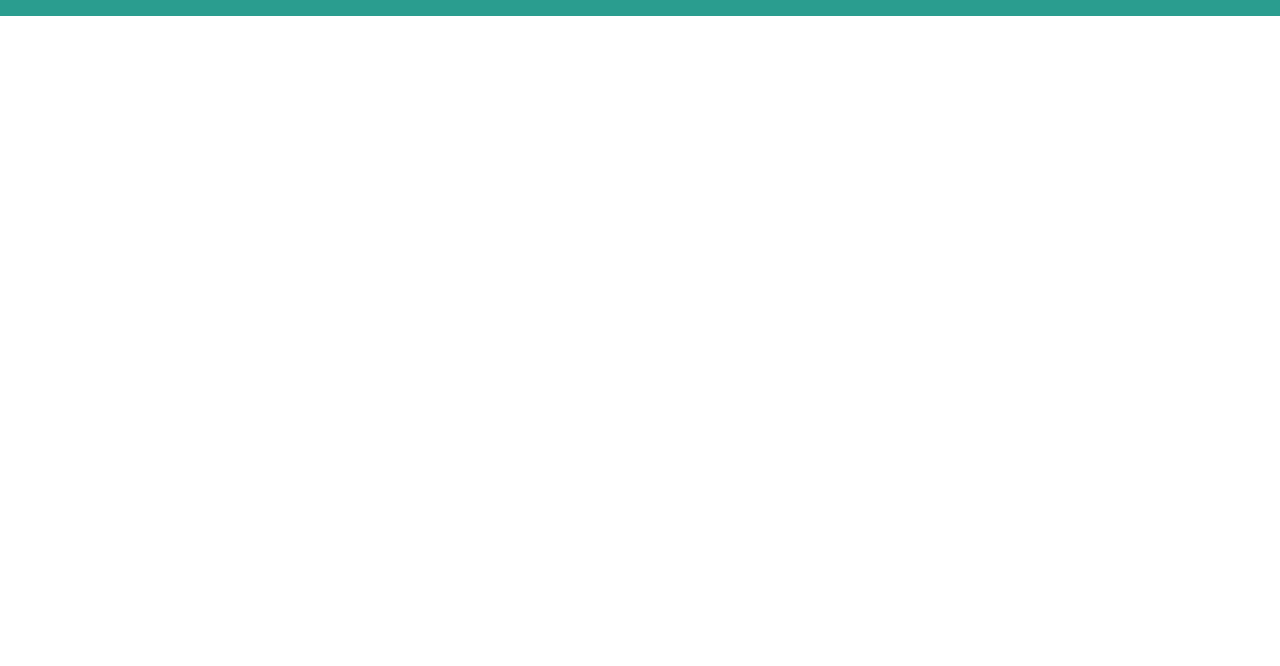
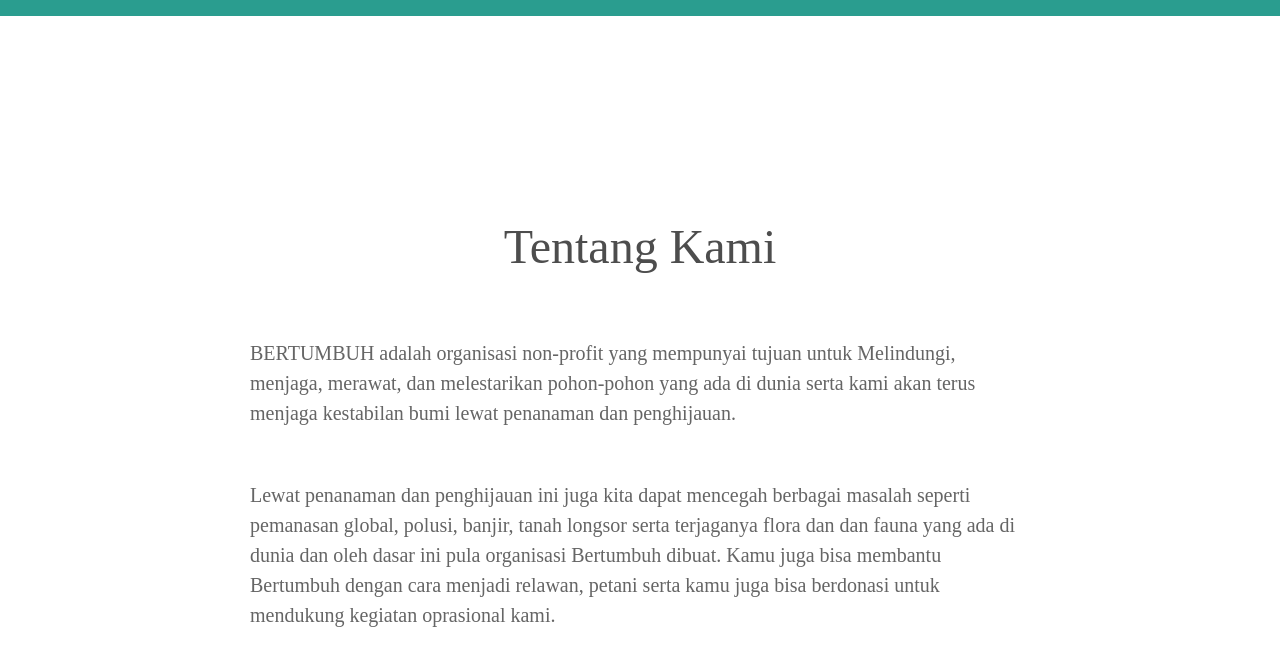
Before and after one commit to saba-korshia/davaleba-5, a plain HTML site: page index.html in a window 1280 px wide. Shown: the part 106-772 px from the top of the page. Drawn offline with Linux system fonts and the light colour scheme.

Commit message:
add article

```diff
--- a/css/style.css
+++ b/css/style.css
@@ -41,3 +41,27 @@
     display: inline-block;
     vertical-align: middle;
      }
+ .text1{
+    width: 780px;
+    margin-top: 200px;
+    margin-bottom: 60px;
+    margin: 200px auto;
+ }
+.title1{
+    color: #4D4D4D;
+    text-align: center;
+    font-size: 48px;
+    font-style: normal;
+    font-weight: 500;
+    line-height: 130%;
+    margin-bottom: 60px;
+}
+.text2{
+    color: #656565;
+    font-size: 20px;
+    font-style: normal;
+    font-weight: 400;
+    line-height: 150%;
+    margin-bottom: 52px;
+
+}
--- a/index.html
+++ b/index.html
@@ -20,5 +20,12 @@
      </nav>
      <button class="button1">Bergabung</button>
     </header>
+    <article class="text1">
+        <h1 class="title1">Tentang Kami</h1>
+        <p class="text2">BERTUMBUH adalah organisasi non-profit yang mempunyai tujuan untuk Melindungi, menjaga, merawat, dan melestarikan pohon-pohon yang ada di dunia serta kami akan
+             terus menjaga kestabilan bumi lewat penanaman dan penghijauan.</p>
+             <p class="text2">Lewat penanaman dan penghijauan ini juga kita dapat mencegah berbagai masalah seperti pemanasan global, polusi, banjir, tanah longsor serta terjaganya flora dan dan fauna yang ada di dunia dan oleh dasar ini pula organisasi Bertumbuh dibuat. Kamu juga bisa membantu Bertumbuh dengan cara menjadi relawan, petani serta kamu juga bisa berdonasi untuk mendukung kegiatan oprasional
+                 kami.</p>
+    </article>
 </body>
 </html>
```
